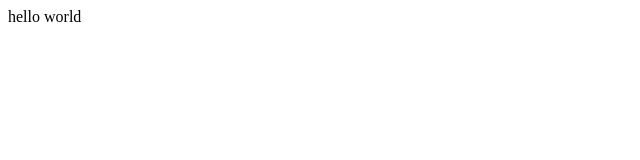
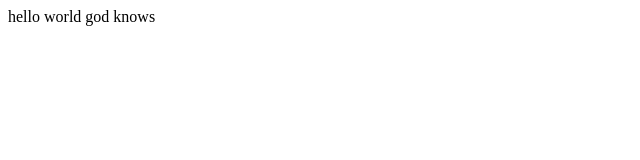
Before and after one commit to itachisasuke252/lecture0, a plain HTML site: page endayya/index.html in a window 1280 px wide. Shown: the full height of the page, 0-640 px from the left. Drawn offline with Linux system fonts and the light colour scheme.

Commit message:
Update index.html

```diff
--- a/endayya/index.html
+++ b/endayya/index.html
@@ -4,6 +4,6 @@
         <title>my webpage</title>
       </head>
       <body>
-      hello world
+      hello world god knows
       </body>
 </html>
```
